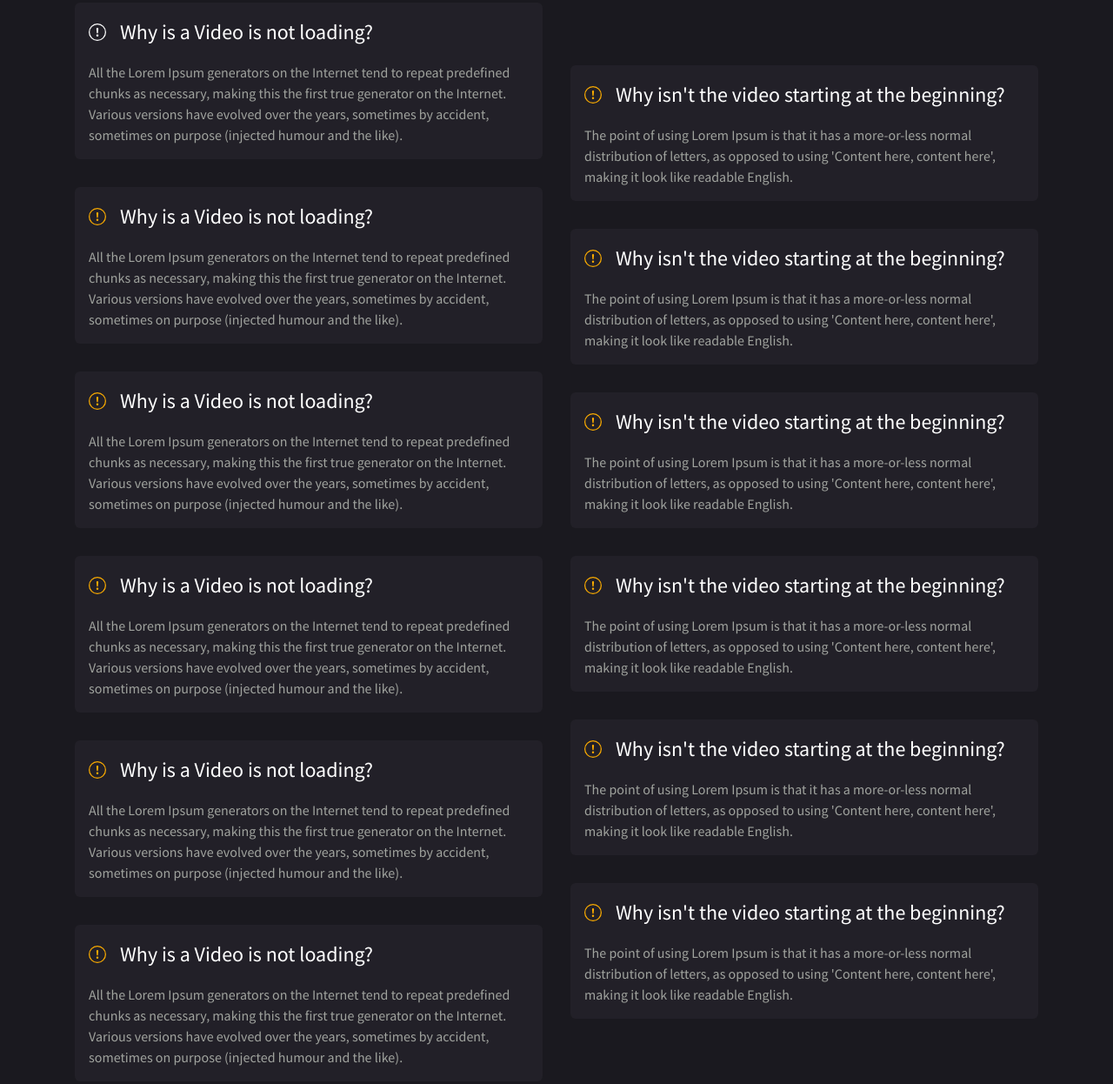
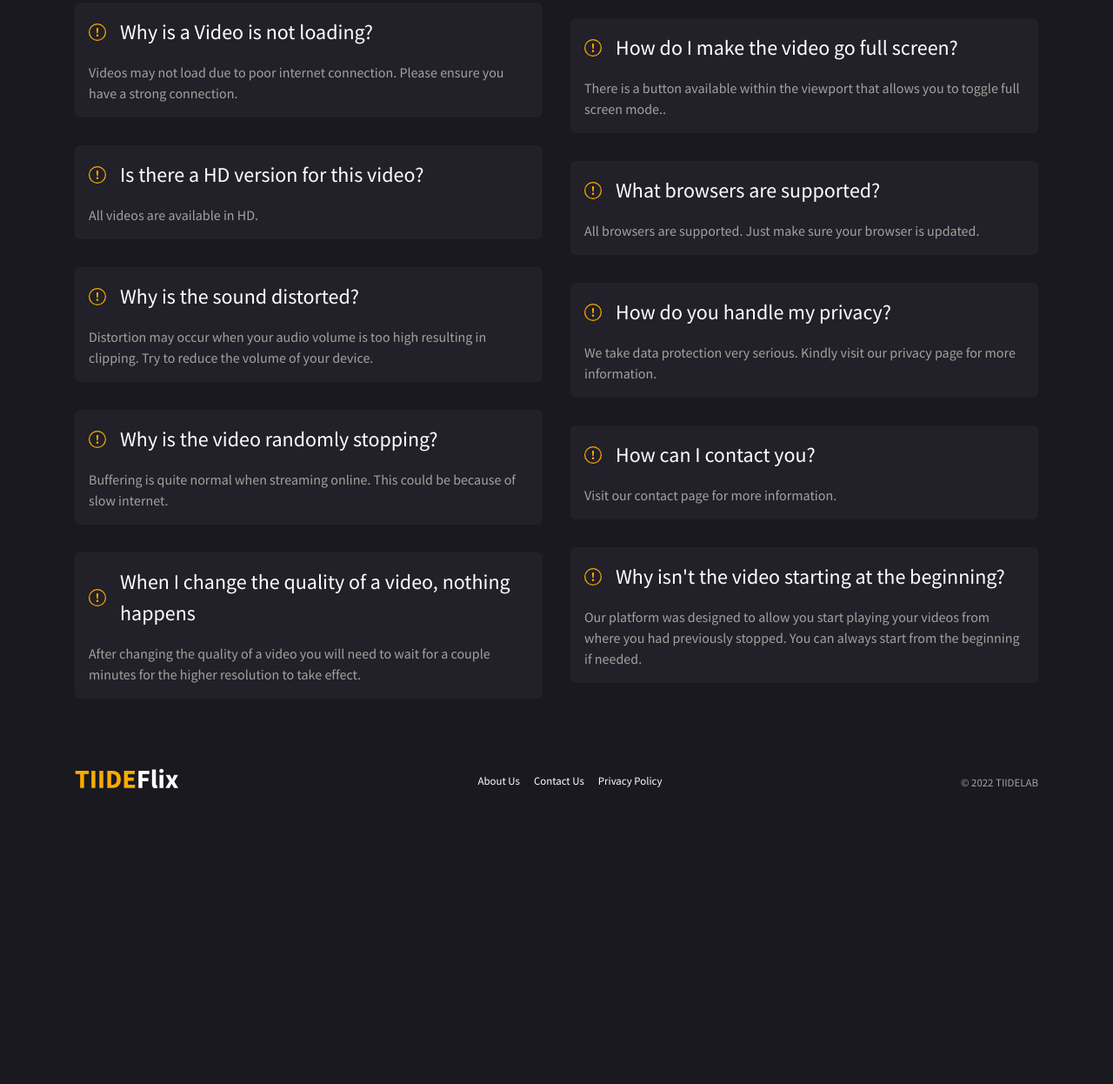
Before and after one commit to Bongshim/movieapp, a plain HTML site: page src/FAQ.html in a window 1280 px wide. Shown: the part 326-1572 px from the top of the page at 87% size. After the commit the page ends 1255 px from the top, so only its background shows below. Drawn offline with Linux system fonts and the light colour scheme.

Commit message:
- updated text on FAQ page

```diff
--- a/src/FAQ.html
+++ b/src/FAQ.html
@@ -125,7 +125,7 @@
 
       <div class="faq-home-link">
         <a href="" class="faq_nav-link">HOME</a>
-        <svg xmlns="http://www.w3.org/2000/svg" width="16" height="16" fill="currentColor" class="bi bi-arrow-right"
+        <svg xmlns="http://www.w3.org/2000/svg" width="16" height="16" fill="#fff" class="bi bi-arrow-right"
           viewBox="0 0 16 16">
           <path fill-rule="evenodd"
             d="M1 8a.5.5 0 0 1 .5-.5h11.793l-3.147-3.146a.5.5 0 0 1 .708-.708l4 4a.5.5 0 0 1 0 .708l-4 4a.5.5 0 0 1-.708-.708L13.293 8.5H1.5A.5.5 0 0 1 1 8z" />
@@ -143,26 +143,6 @@
         <div class="faq-box_1">
           <div class="box1_heading">
             <div class="faq_img">
-              <svg xmlns="http://www.w3.org/2000/svg" width="20" height="20" fill="#fff"
-                class="bi bi-exclamation-circle" viewBox="0 0 16 16">
-                <path d="M8 15A7 7 0 1 1 8 1a7 7 0 0 1 0 14zm0 1A8 8 0 1 0 8 0a8 8 0 0 0 0 16z" />
-                <path
-                  d="M7.002 11a1 1 0 1 1 2 0 1 1 0 0 1-2 0zM7.1 4.995a.905.905 0 1 1 1.8 0l-.35 3.507a.552.552 0 0 1-1.1 0L7.1 4.995z" />
-              </svg>
-            </div>
-            <h3 class="qtn"> Why is a Video is not loading? </h3>
-          </div>
-          <p class="main_qtn1">
-            All the Lorem Ipsum generators on the Internet tend to repeat predefined chunks as necessary, making this
-            the
-            first true generator on the Internet. Various versions have evolved over the years, sometimes by accident,
-            sometimes on purpose (injected humour and the like).
-          </p>
-
-        </div>
-        <div class="faq-box_1">
-          <div class="box1_heading">
-            <div class="faq_img">
               <svg xmlns="http://www.w3.org/2000/svg" width="20" height="20" fill="currentColor"
                 class="bi bi-exclamation-circle" viewBox="0 0 16 16">
                 <path d="M8 15A7 7 0 1 1 8 1a7 7 0 0 1 0 14zm0 1A8 8 0 1 0 8 0a8 8 0 0 0 0 16z" />
@@ -173,10 +153,7 @@
             <h3 class="qtn"> Why is a Video is not loading? </h3>
           </div>
           <p class="main_qtn1">
-            All the Lorem Ipsum generators on the Internet tend to repeat predefined chunks as necessary, making this
-            the
-            first true generator on the Internet. Various versions have evolved over the years, sometimes by accident,
-            sometimes on purpose (injected humour and the like).
+            Videos may not load due to poor internet connection. Please ensure you have a strong connection.
           </p>
 
         </div>
@@ -191,33 +168,10 @@
                   d="M7.002 11a1 1 0 1 1 2 0 1 1 0 0 1-2 0zM7.1 4.995a.905.905 0 1 1 1.8 0l-.35 3.507a.552.552 0 0 1-1.1 0L7.1 4.995z" />
               </svg>
             </div>
-            <h3 class="qtn"> Why is a Video is not loading? </h3>
+            <h3 class="qtn"> Is there a HD version for this video? </h3>
           </div>
           <p class="main_qtn1">
-            All the Lorem Ipsum generators on the Internet tend to repeat predefined chunks as necessary, making this
-            the
-            first true generator on the Internet. Various versions have evolved over the years, sometimes by accident,
-            sometimes on purpose (injected humour and the like).
-          </p>
-
-        </div>
-        <div class="faq-box_1">
-          <div class="box1_heading">
-            <div class="faq_img">
-              <svg xmlns="http://www.w3.org/2000/svg" width="20" height="20" fill="currentColor"
-                class="bi bi-exclamation-circle" viewBox="0 0 16 16">
-                <path d="M8 15A7 7 0 1 1 8 1a7 7 0 0 1 0 14zm0 1A8 8 0 1 0 8 0a8 8 0 0 0 0 16z" />
-                <path
-                  d="M7.002 11a1 1 0 1 1 2 0 1 1 0 0 1-2 0zM7.1 4.995a.905.905 0 1 1 1.8 0l-.35 3.507a.552.552 0 0 1-1.1 0L7.1 4.995z" />
-              </svg>
-            </div>
-            <h3 class="qtn"> Why is a Video is not loading? </h3>
-          </div>
-          <p class="main_qtn1">
-            All the Lorem Ipsum generators on the Internet tend to repeat predefined chunks as necessary, making this
-            the
-            first true generator on the Internet. Various versions have evolved over the years, sometimes by accident,
-            sometimes on purpose (injected humour and the like).
+            All videos are available in HD.
           </p>
 
         </div>
@@ -232,17 +186,30 @@
                   d="M7.002 11a1 1 0 1 1 2 0 1 1 0 0 1-2 0zM7.1 4.995a.905.905 0 1 1 1.8 0l-.35 3.507a.552.552 0 0 1-1.1 0L7.1 4.995z" />
               </svg>
             </div>
-            <h3 class="qtn"> Why is a Video is not loading? </h3>
+            <h3 class="qtn"> Why is the sound distorted? </h3>
           </div>
           <p class="main_qtn1">
-            All the Lorem Ipsum generators on the Internet tend to repeat predefined chunks as necessary, making this
-            the
-            first true generator on the Internet. Various versions have evolved over the years, sometimes by accident,
-            sometimes on purpose (injected humour and the like).
+            Distortion may occur when your audio volume is too high resulting in clipping. Try to reduce the volume of your device.
           </p>
 
         </div>
+        <div class="faq-box_1">
+          <div class="box1_heading">
+            <div class="faq_img">
+              <svg xmlns="http://www.w3.org/2000/svg" width="20" height="20" fill="currentColor"
+                class="bi bi-exclamation-circle" viewBox="0 0 16 16">
+                <path d="M8 15A7 7 0 1 1 8 1a7 7 0 0 1 0 14zm0 1A8 8 0 1 0 8 0a8 8 0 0 0 0 16z" />
+                <path
+                  d="M7.002 11a1 1 0 1 1 2 0 1 1 0 0 1-2 0zM7.1 4.995a.905.905 0 1 1 1.8 0l-.35 3.507a.552.552 0 0 1-1.1 0L7.1 4.995z" />
+              </svg>
+            </div>
+            <h3 class="qtn"> Why is the video randomly stopping? </h3>
+          </div>
+          <p class="main_qtn1">
+            Buffering is quite normal when streaming online. This could be because of slow internet.
+          </p>
 
+        </div>
 
         <div class="faq-box_1">
           <div class="box1_heading">
@@ -254,16 +221,15 @@
                   d="M7.002 11a1 1 0 1 1 2 0 1 1 0 0 1-2 0zM7.1 4.995a.905.905 0 1 1 1.8 0l-.35 3.507a.552.552 0 0 1-1.1 0L7.1 4.995z" />
               </svg>
             </div>
-            <h3 class="qtn"> Why is a Video is not loading? </h3>
+            <h3 class="qtn"> When I change the quality of a video, nothing happens </h3>
           </div>
           <p class="main_qtn1">
-            All the Lorem Ipsum generators on the Internet tend to repeat predefined chunks as necessary, making this
-            the
-            first true generator on the Internet. Various versions have evolved over the years, sometimes by accident,
-            sometimes on purpose (injected humour and the like).
+            After changing the quality of a video you will need to wait for a couple minutes for the higher resolution to take effect.
           </p>
 
         </div>
+
+
 
 
 
@@ -283,11 +249,65 @@
                   d="M7.002 11a1 1 0 1 1 2 0 1 1 0 0 1-2 0zM7.1 4.995a.905.905 0 1 1 1.8 0l-.35 3.507a.552.552 0 0 1-1.1 0L7.1 4.995z" />
               </svg>
             </div>
-            <h3 class="qtn"> Why isn't the video starting at the beginning? </h3>
+            <h3 class="qtn"> How do I make the video go full screen? </h3>
           </div>
           <p class="main_qtn1">
-            The point of using Lorem Ipsum is that it has a more-or-less normal distribution of letters, as opposed to
-            using 'Content here, content here', making it look like readable English.
+            There is a button available within the viewport that allows you to toggle full screen mode..
+          </p>
+
+        </div>
+
+        <div class="box_2">
+          <div class="box1_heading">
+            <div class="faq_img">
+              <svg xmlns="http://www.w3.org/2000/svg" width="20" height="20" fill="currentColor"
+                class="bi bi-exclamation-circle" viewBox="0 0 16 16">
+                <path d="M8 15A7 7 0 1 1 8 1a7 7 0 0 1 0 14zm0 1A8 8 0 1 0 8 0a8 8 0 0 0 0 16z" />
+                <path
+                  d="M7.002 11a1 1 0 1 1 2 0 1 1 0 0 1-2 0zM7.1 4.995a.905.905 0 1 1 1.8 0l-.35 3.507a.552.552 0 0 1-1.1 0L7.1 4.995z" />
+              </svg>
+            </div>
+            <h3 class="qtn"> What browsers are supported? </h3>
+          </div>
+          <p class="main_qtn1">
+           All browsers are supported. Just make sure your browser is updated.
+          </p>
+
+        </div>
+
+        <div class="box_2">
+          <div class="box1_heading">
+            <div class="faq_img">
+              <svg xmlns="http://www.w3.org/2000/svg" width="20" height="20" fill="currentColor"
+                class="bi bi-exclamation-circle" viewBox="0 0 16 16">
+                <path d="M8 15A7 7 0 1 1 8 1a7 7 0 0 1 0 14zm0 1A8 8 0 1 0 8 0a8 8 0 0 0 0 16z" />
+                <path
+                  d="M7.002 11a1 1 0 1 1 2 0 1 1 0 0 1-2 0zM7.1 4.995a.905.905 0 1 1 1.8 0l-.35 3.507a.552.552 0 0 1-1.1 0L7.1 4.995z" />
+              </svg>
+            </div>
+            <h3 class="qtn"> How do you handle my privacy? </h3>
+          </div>
+          <p class="main_qtn1">
+            We take data protection very serious. Kindly visit our privacy page for more information.
+          </p>
+
+        </div>
+
+
+        <div class="box_2">
+          <div class="box1_heading">
+            <div class="faq_img">
+              <svg xmlns="http://www.w3.org/2000/svg" width="20" height="20" fill="currentColor"
+                class="bi bi-exclamation-circle" viewBox="0 0 16 16">
+                <path d="M8 15A7 7 0 1 1 8 1a7 7 0 0 1 0 14zm0 1A8 8 0 1 0 8 0a8 8 0 0 0 0 16z" />
+                <path
+                  d="M7.002 11a1 1 0 1 1 2 0 1 1 0 0 1-2 0zM7.1 4.995a.905.905 0 1 1 1.8 0l-.35 3.507a.552.552 0 0 1-1.1 0L7.1 4.995z" />
+              </svg>
+            </div>
+            <h3 class="qtn"> How can I contact you? </h3>
+          </div>
+          <p class="main_qtn1">
+            Visit our contact page for more information.
           </p>
 
         </div>
@@ -305,89 +325,10 @@
             <h3 class="qtn"> Why isn't the video starting at the beginning? </h3>
           </div>
           <p class="main_qtn1">
-            The point of using Lorem Ipsum is that it has a more-or-less normal distribution of letters, as opposed to
-            using 'Content here, content here', making it look like readable English.
+            Our platform was designed to allow you start playing your videos from where you had previously stopped. You can always start from the beginning if needed.
           </p>
 
         </div>
-
-        <div class="box_2">
-          <div class="box1_heading">
-            <div class="faq_img">
-              <svg xmlns="http://www.w3.org/2000/svg" width="20" height="20" fill="currentColor"
-                class="bi bi-exclamation-circle" viewBox="0 0 16 16">
-                <path d="M8 15A7 7 0 1 1 8 1a7 7 0 0 1 0 14zm0 1A8 8 0 1 0 8 0a8 8 0 0 0 0 16z" />
-                <path
-                  d="M7.002 11a1 1 0 1 1 2 0 1 1 0 0 1-2 0zM7.1 4.995a.905.905 0 1 1 1.8 0l-.35 3.507a.552.552 0 0 1-1.1 0L7.1 4.995z" />
-              </svg>
-            </div>
-            <h3 class="qtn"> Why isn't the video starting at the beginning? </h3>
-          </div>
-          <p class="main_qtn1">
-            The point of using Lorem Ipsum is that it has a more-or-less normal distribution of letters, as opposed to
-            using 'Content here, content here', making it look like readable English.
-          </p>
-
-        </div>
-
-
-        <div class="box_2">
-          <div class="box1_heading">
-            <div class="faq_img">
-              <svg xmlns="http://www.w3.org/2000/svg" width="20" height="20" fill="currentColor"
-                class="bi bi-exclamation-circle" viewBox="0 0 16 16">
-                <path d="M8 15A7 7 0 1 1 8 1a7 7 0 0 1 0 14zm0 1A8 8 0 1 0 8 0a8 8 0 0 0 0 16z" />
-                <path
-                  d="M7.002 11a1 1 0 1 1 2 0 1 1 0 0 1-2 0zM7.1 4.995a.905.905 0 1 1 1.8 0l-.35 3.507a.552.552 0 0 1-1.1 0L7.1 4.995z" />
-              </svg>
-            </div>
-            <h3 class="qtn"> Why isn't the video starting at the beginning? </h3>
-          </div>
-          <p class="main_qtn1">
-            The point of using Lorem Ipsum is that it has a more-or-less normal distribution of letters, as opposed to
-            using 'Content here, content here', making it look like readable English.
-          </p>
-
-        </div>
-
-        <div class="box_2">
-          <div class="box1_heading">
-            <div class="faq_img">
-              <svg xmlns="http://www.w3.org/2000/svg" width="20" height="20" fill="currentColor"
-                class="bi bi-exclamation-circle" viewBox="0 0 16 16">
-                <path d="M8 15A7 7 0 1 1 8 1a7 7 0 0 1 0 14zm0 1A8 8 0 1 0 8 0a8 8 0 0 0 0 16z" />
-                <path
-                  d="M7.002 11a1 1 0 1 1 2 0 1 1 0 0 1-2 0zM7.1 4.995a.905.905 0 1 1 1.8 0l-.35 3.507a.552.552 0 0 1-1.1 0L7.1 4.995z" />
-              </svg>
-            </div>
-            <h3 class="qtn"> Why isn't the video starting at the beginning? </h3>
-          </div>
-          <p class="main_qtn1">
-            The point of using Lorem Ipsum is that it has a more-or-less normal distribution of letters, as opposed to
-            using 'Content here, content here', making it look like readable English.
-          </p>
-
-        </div>
-
-        <div class="box_2">
-          <div class="box1_heading">
-            <div class="faq_img">
-              <svg xmlns="http://www.w3.org/2000/svg" width="20" height="20" fill="currentColor"
-                class="bi bi-exclamation-circle" viewBox="0 0 16 16">
-                <path d="M8 15A7 7 0 1 1 8 1a7 7 0 0 1 0 14zm0 1A8 8 0 1 0 8 0a8 8 0 0 0 0 16z" />
-                <path
-                  d="M7.002 11a1 1 0 1 1 2 0 1 1 0 0 1-2 0zM7.1 4.995a.905.905 0 1 1 1.8 0l-.35 3.507a.552.552 0 0 1-1.1 0L7.1 4.995z" />
-              </svg>
-            </div>
-            <h3 class="qtn"> Why isn't the video starting at the beginning? </h3>
-          </div>
-          <p class="main_qtn1">
-            The point of using Lorem Ipsum is that it has a more-or-less normal distribution of letters, as opposed to
-            using 'Content here, content here', making it look like readable English.
-          </p>
-
-        </div>
-
 
 
 
```
